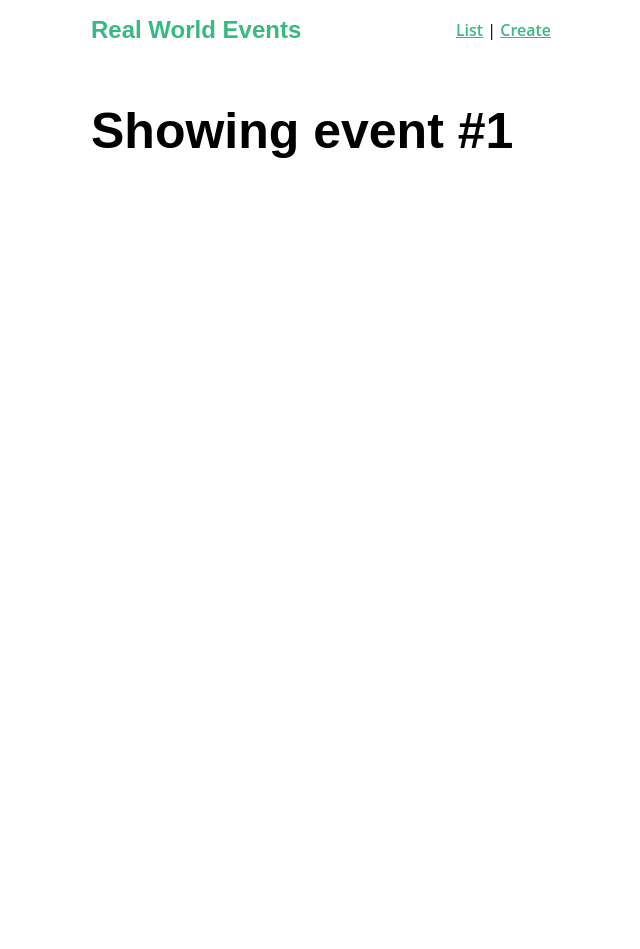
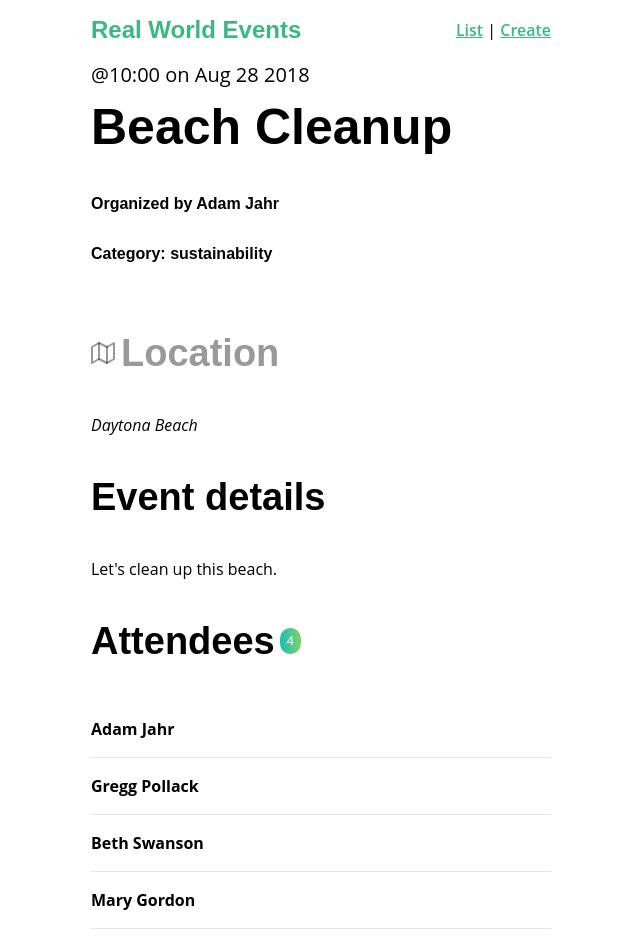
Before and after one commit to poster-keisuke/vueTutorial, a Vue app in the folder RealWorldVue/: page /event/1 in a window 1280 px wide. Shown: the whole page, without its empty margins (319-959 px from the left). Before the commit the page ends 800 px from the top, so only its background shows below. Built offline with nearby package versions, Linux system fonts and the light colour scheme; data requests are answered from the project's data file.

Commit message:
add: introduce axios for api responce

```diff
--- /dev/null
+++ b/RealWorldVue/db.json
@@ -0,0 +1,76 @@
+{
+  "events": [
+    {
+      "id": 1,
+      "title": "Beach Cleanup",
+      "date": "Aug 28 2018",
+      "time": "10:00",
+      "location": "Daytona Beach",
+      "description": "Let's clean up this beach.",
+      "organizer": "Adam Jahr",
+      "category": "sustainability",
+      "attendees": [
+        {
+          "id": "abc123",
+          "name": "Adam Jahr"
+        },
+        {
+          "id": "def456",
+          "name": "Gregg Pollack"
+        },
+        {
+          "id": "ghi789",
+          "name": "Beth Swanson"
+        },
+        {
+          "id": "jkl101",
+          "name": "Mary Gordon"
+        }
+      ]
+    },
+    {
+      "id": 2,
+      "title": "Park Cleanup",
+      "date": "Nov 12 2018",
+      "time": "12:00",
+      "location": "132 N Magnolia Street, Orlando, Florida",
+      "description": "We're going to clean up this park.",
+      "organizer": "Adam Jahr",
+      "category": "nature",
+      "attendees": [
+        {
+          "id": "ghi789",
+          "name": "Beth Swanson"
+        },
+        {
+          "id": "jkl101",
+          "name": "Mary Gordon"
+        }
+      ]
+    },
+    {
+      "id": 3,
+      "title": "Pet Adoption Day",
+      "date": "Dec 2 2018",
+      "time": "12:00",
+      "location": "132 N Magnolia Street, Orlando, Florida",
+      "description": "Help animals find new homes.",
+      "organizer": "Gregg Pollack",
+      "category": "animal welfare",
+      "attendees": [
+        {
+          "id": "abc123",
+          "name": "Adam Jahr"
+        },
+        {
+          "id": "ghi789",
+          "name": "Beth Swanson"
+        },
+        {
+          "id": "jkl101",
+          "name": "Mary Gordon"
+        }
+      ]
+    }
+  ]
+}
--- a/RealWorldVue/package.json
+++ b/RealWorldVue/package.json
@@ -8,7 +8,9 @@
     "lint": "vue-cli-service lint"
   },
   "dependencies": {
+    "axios": "^0.19.2",
     "core-js": "^3.6.4",
+    "json-server": "^0.16.1",
     "vue": "^2.6.11",
     "vue-router": "^3.1.5",
     "vuex": "^3.1.2"
--- a/RealWorldVue/src/components/BaseIcon.vue
+++ b/RealWorldVue/src/components/BaseIcon.vue
@@ -3,6 +3,7 @@
     <svg class="icon" :width="width" :height="height">
       <use v-bind="{ 'xlink:href': '/feather-sprite.svg#' + name }" />
     </svg>
+    <slot></slot>
   </div>
 </template>
 
--- a/RealWorldVue/src/components/EventCard.vue
+++ b/RealWorldVue/src/components/EventCard.vue
@@ -1,32 +1,20 @@
 <template>
   <router-link
     class="event-link"
-    :to="{ name: 'event-show', params: { id: '1' } }"
+    :to="{ name: 'event-show', params: { id: event.id } }"
   >
     <div class="event-card -shadow">
       <span class="eyebrow">@{{ event.time }} on {{ event.date }}</span>
       <h4 class="title">{{ event.title }}</h4>
-      <BaseIcon name="users" />
-      <span>{{ event.attendees.length }} attending</span>
+      <BaseIcon name="users">{{ event.attendees.length }} attending</BaseIcon>
     </div>
   </router-link>
 </template>
 
 <script>
 export default {
-  data() {
-    return {
-      event: {
-        id: 1,
-        title: 'Beach Clieanup',
-        date: 'Tues Aug 19, 2020',
-        time: '6:00',
-        attendees: [
-          { id: 'abc123', name: 'Adam Jahar' },
-          { id: 'def456', name: 'Keisuke taa' }
-        ]
-      }
-    }
+  props: {
+    event: Object
   }
 }
 </script>
--- /dev/null
+++ b/RealWorldVue/src/services/EventService.js
@@ -0,0 +1,19 @@
+import axios from 'axios'
+
+const apiClient = axios.create({
+  baseURL: `http://localhost:3000`,
+  withCredentials: false, // This is the default
+  headers: {
+    Accept: 'application/json',
+    'Content-Type': 'application/json'
+  }
+})
+
+export default {
+  getEvents() {
+    return apiClient.get('/events')
+  },
+  getEvent(id) {
+    return apiClient.get('/events/' + id)
+  }
+}
--- a/RealWorldVue/src/views/EventList.vue
+++ b/RealWorldVue/src/views/EventList.vue
@@ -1,15 +1,31 @@
 <template>
   <div>
     <h1>Events Listing</h1>
-    <EventCard />
+    <EventCard v-for="event in events" :key="event.id" :event="event" />
   </div>
 </template>
 
 <script>
 import EventCard from '@/components/EventCard.vue'
+import EventService from '@/services/EventService.js'
+
 export default {
   components: {
     EventCard
+  },
+  data() {
+    return {
+      events: []
+    }
+  },
+  created() {
+    EventService.getEvents()
+      .then(response => {
+        this.events = response.data
+      })
+      .catch(error => {
+        console.log('There was an error:' + error.response)
+      })
   }
 }
 </script>
--- a/RealWorldVue/src/views/EventShow.vue
+++ b/RealWorldVue/src/views/EventShow.vue
@@ -1,9 +1,72 @@
 <template>
-  <h1>Showing event #{{ id }}</h1>
+  <div>
+    <div class="event-header">
+      <span class="eyebrow">@{{ event.time }} on {{ event.date }}</span>
+      <h1 class="title">{{ event.title }}</h1>
+      <h5>Organized by {{ event.organizer }}</h5>
+      <h5>Category: {{ event.category }}</h5>
+    </div>
+    <BaseIcon name="map"><h2>Location</h2></BaseIcon>
+    <address>{{ event.location }}</address>
+    <h2>Event details</h2>
+    <p>{{ event.description }}</p>
+    <h2>
+      Attendees
+      <span class="badge -fill-gradient">{{
+        event.attendees ? event.attendees.length : 0
+      }}</span>
+    </h2>
+    <ul class="list-group">
+      <li
+        v-for="(attendee, index) in event.attendees"
+        :key="index"
+        class="list-item"
+      >
+        <b>{{ attendee.name }}</b>
+      </li>
+    </ul>
+  </div>
 </template>
 
 <script>
+import EventService from '@/services/EventService.js'
+
 export default {
-  props: ['id']
+  props: ['id'],
+  data() {
+    return {
+      event: {}
+    }
+  },
+  created() {
+    EventService.getEvent(this.id)
+      .then(responce => {
+        this.event = responce.data
+      })
+      .catch(error => {
+        console.log('There was an error:', error.response)
+      })
+  }
 }
 </script>
+
+<style scoped>
+.location {
+  margin-bottom: 0;
+}
+.location > .icon {
+  margin-left: 10px;
+}
+.event-header > .title {
+  margin: 0;
+}
+.list-group {
+  margin: 0;
+  padding: 0;
+  list-style: none;
+}
+.list-group > .list-item {
+  padding: 1em 0;
+  border-bottom: solid 1px #e5e5e5;
+}
+</style>
```
Also changed, not shown: 2 other files (tests, documents, lock files or other folders).
